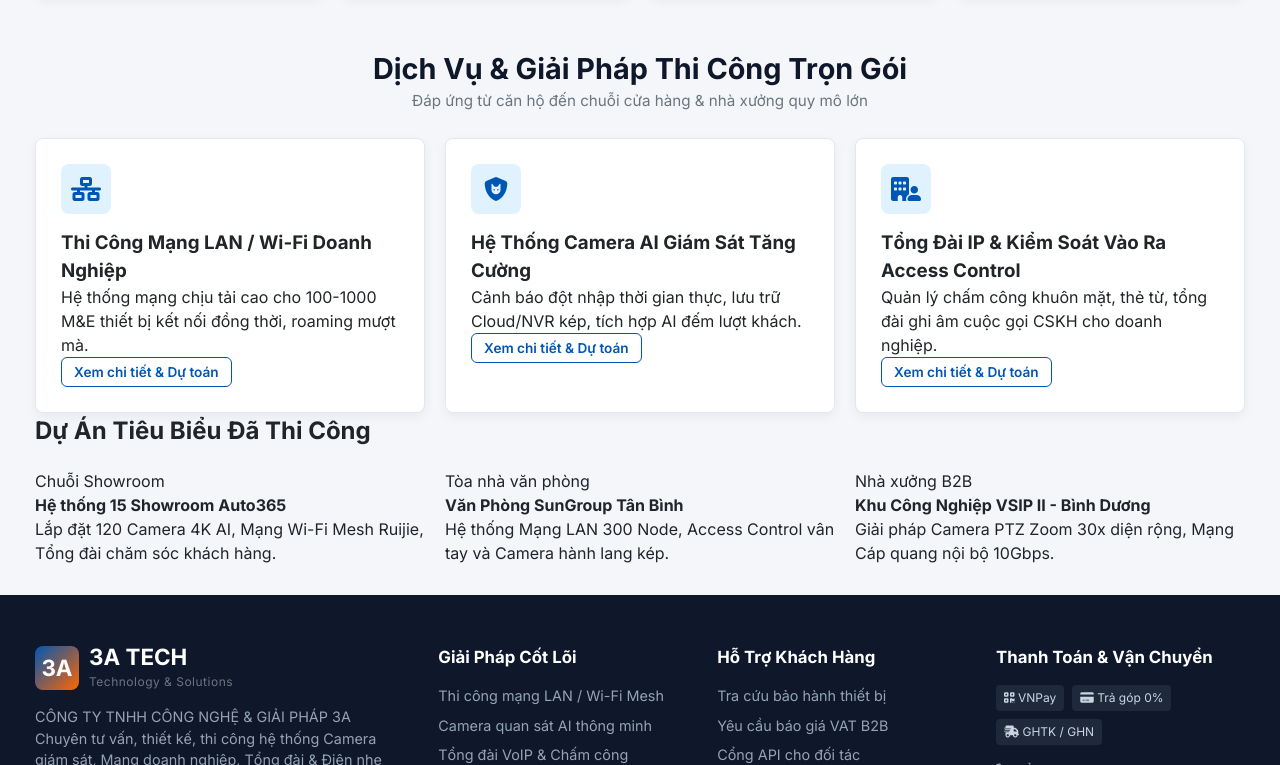
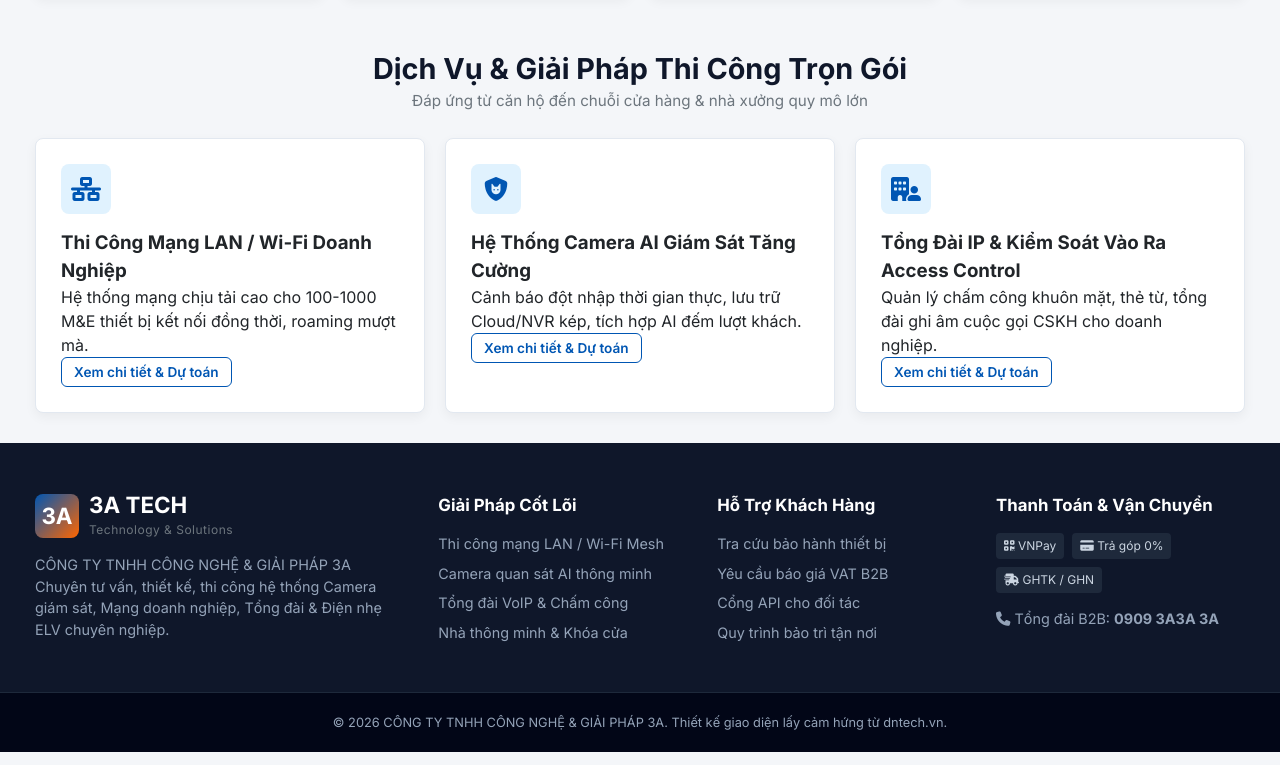
Before and after one commit to Jackctive/Website_demo, a plain HTML site: page index.html in a window 1280 px wide. Shown: the part 1389-2154 px from the top of the page. Drawn offline with Linux system fonts and the light colour scheme.

Commit message:
Update index.html

```diff
--- a/index.html
+++ b/index.html
@@ -178,30 +178,6 @@
                     <button class="btn btn-sm btn-outline" onclick="navigateTo('page-solutions')">Xem chi tiết & Dự toán</button>
                 </div>
             </div>
-
-            <!-- PROJECTS SHOWCASE -->
-            <div class="projects-section">
-                <h2>Dự Án Tiêu Biểu Đã Thi Công</h2>
-                <div class="grid grid-3" style="margin-top:20px;">
-                    <div class="project-box">
-                        <div class="project-tag">Chuỗi Showroom</div>
-                        <h4>Hệ thống 15 Showroom Auto365</h4>
-                        <p>Lắp đặt 120 Camera 4K AI, Mạng Wi-Fi Mesh Ruijie, Tổng đài chăm sóc khách hàng.</p>
-                    </div>
-                    <div class="project-box">
-                        <div class="project-tag">Tòa nhà văn phòng</div>
-                        <h4>Văn Phòng SunGroup Tân Bình</h4>
-                        <p>Hệ thống Mạng LAN 300 Node, Access Control vân tay và Camera hành lang kép.</p>
-                    </div>
-                    <div class="project-box">
-                        <div class="project-tag">Nhà xưởng B2B</div>
-                        <h4>Khu Công Nghiệp VSIP II - Bình Dương</h4>
-                        <p>Giải pháp Camera PTZ Zoom 30x diện rộng, Mạng Cáp quang nội bộ 10Gbps.</p>
-                    </div>
-                </div>
-            </div>
-        </section>
-
         <!-- 2. PAGE: PRODUCTS & FILTER -->
         <section id="page-products" class="page-section">
             <div class="products-layout">
@@ -525,15 +501,12 @@
     <div class="floating-contact">
         <a href="https://zalo.me" target="_blank" class="float-btn zalo-btn" title="Chat Zalo ngay">
             <i class="fa-solid fa-comment-dots"></i>
-            <span class="tooltip">Zalo B2B</span>
         </a>
         <a href="tel:19003232" class="float-btn phone-btn" title="Gọi Hotline">
             <i class="fa-solid fa-phone-volume"></i>
-            <span class="tooltip">Hotline 24/7</span>
         </a>
         <button class="float-btn ai-btn" onclick="toggleChatbot()" title="Trợ lý AI 3A">
             <i class="fa-solid fa-robot"></i>
-            <span class="tooltip">Trợ Lý AI</span>
         </button>
     </div>
 
```
